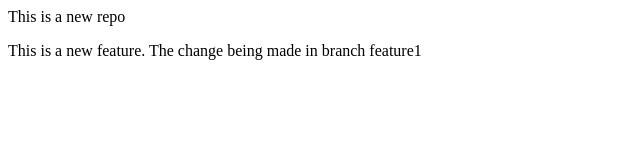
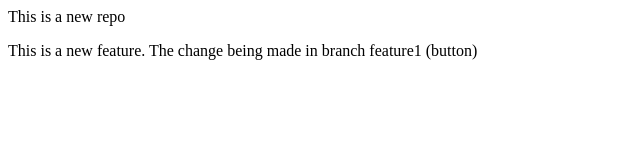
Before and after one commit to AanyaTiwari2003/LocalRepo, a plain HTML site: page index.html in a window 1280 px wide. Shown: the full height of the page, 0-640 px from the left. Drawn offline with Linux system fonts and the light colour scheme.

```diff
--- a/index.html
+++ b/index.html
@@ -1,2 +1,2 @@
 <p>This is a new repo</p>
-<p>This is a new feature. The change being made in branch feature1</p>
+<p>This is a new feature. The change being made in branch feature1 (button)</p>
```
